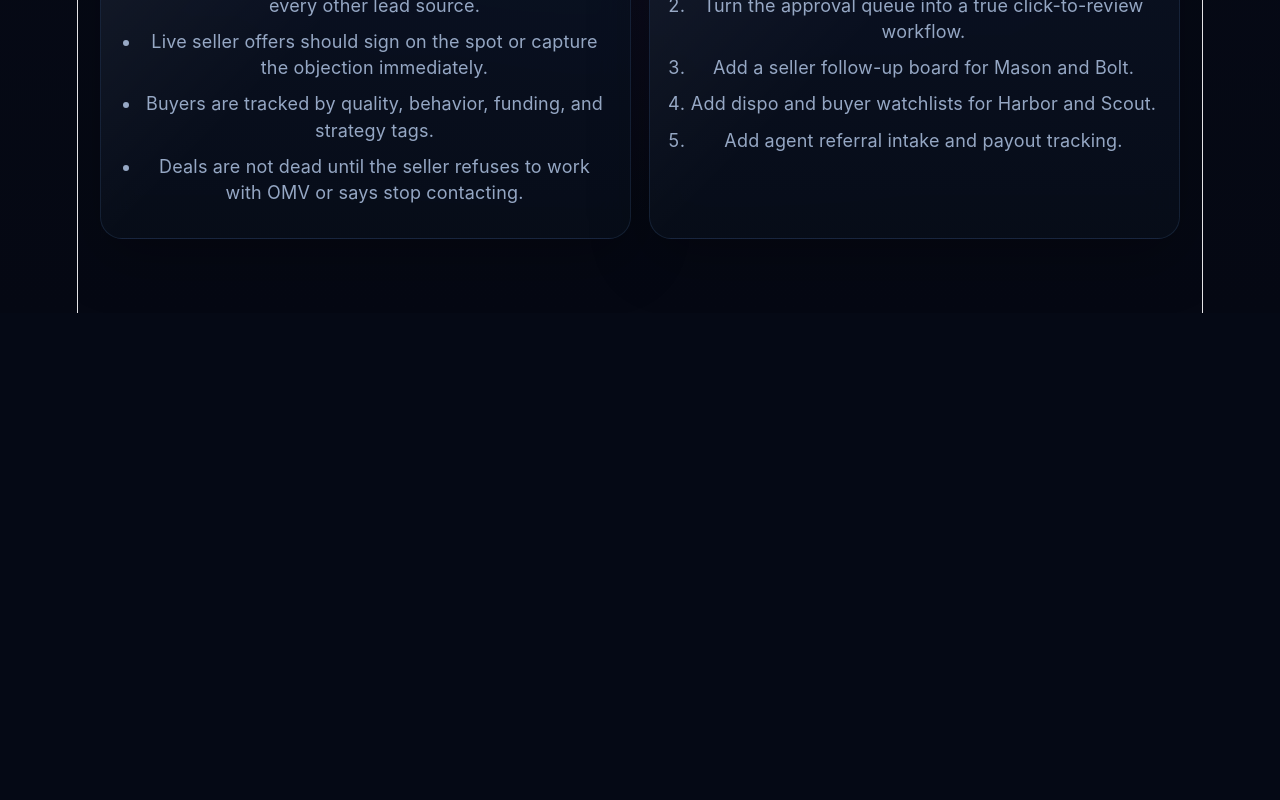
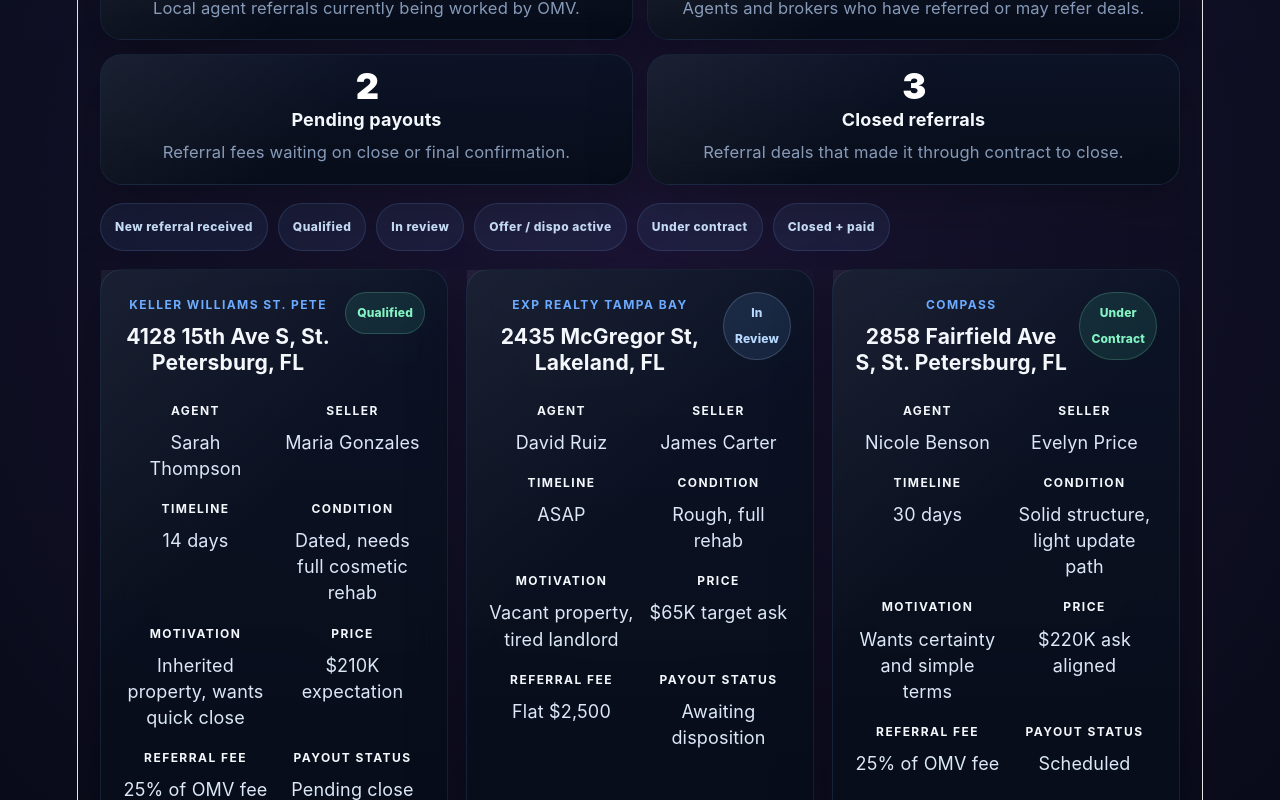
Before and after one commit to JustinOMV/omv-command-center, a React (Vite) app in the folder omv-command-center/: page / in a window 1280 px wide. Shown: the part 4060-4860 px from the top of the page. Before the commit the page ends 4373 px from the top, so only its background shows below. Built offline with nearby package versions, Linux system fonts and the light colour scheme.

Commit message:
Add agent referral system to OMV command center

```diff
--- a/omv-command-center/src/App.css
+++ b/omv-command-center/src/App.css
@@ -407,6 +407,28 @@ h1 {
   grid-template-columns: repeat(auto-fit, minmax(280px, 1fr));
 }
 
+.referral-grid {
+  grid-template-columns: repeat(auto-fit, minmax(340px, 1fr));
+}
+
+.referral-stage-strip {
+  display: flex;
+  flex-wrap: wrap;
+  gap: 10px;
+  margin: 18px 0;
+}
+
+.stage-pill {
+  padding: 10px 14px;
+  border-radius: 999px;
+  font-size: 12px;
+  font-weight: 800;
+  letter-spacing: 0.04em;
+  color: #cfe5ff;
+  border: 1px solid rgba(125, 180, 255, 0.16);
+  background: rgba(110, 177, 255, 0.08);
+}
+
 .approval-card-top {
   display: flex;
   justify-content: space-between;
@@ -423,6 +445,23 @@ h1 {
 .approval-meta-grid p {
   margin: 6px 0 0;
   color: #dce8f8;
+}
+
+.referral-meta-grid {
+  margin-top: 6px;
+}
+
+.chip.qualified,
+.chip.under-contract {
+  background: rgba(56, 215, 162, 0.12);
+  color: #84f4c4;
+  border-color: rgba(132, 244, 196, 0.2);
+}
+
+.chip.in-review {
+  background: rgba(110, 177, 255, 0.12);
+  color: #b7d9ff;
+  border-color: rgba(183, 217, 255, 0.2);
 }
 
 .rules-list li,
--- a/omv-command-center/src/App.jsx
+++ b/omv-command-center/src/App.jsx
@@ -182,6 +182,64 @@ const approvalQueue = [
   },
 ]
 
+const referralMetrics = [
+  { label: 'Open referrals', value: '6', hint: 'Local agent referrals currently being worked by OMV.' },
+  { label: 'Agent partners', value: '14', hint: 'Agents and brokers who have referred or may refer deals.' },
+  { label: 'Pending payouts', value: '2', hint: 'Referral fees waiting on close or final confirmation.' },
+  { label: 'Closed referrals', value: '3', hint: 'Referral deals that made it through contract to close.' },
+]
+
+const referrals = [
+  {
+    agent: 'Sarah Thompson',
+    brokerage: 'Keller Williams St. Pete',
+    seller: 'Maria Gonzales',
+    property: '4128 15th Ave S, St. Petersburg, FL',
+    timeline: '14 days',
+    motivation: 'Inherited property, wants quick close',
+    condition: 'Dated, needs full cosmetic rehab',
+    price: '$210K expectation',
+    fee: '25% of OMV fee',
+    payout: 'Pending close',
+    status: 'Qualified',
+  },
+  {
+    agent: 'David Ruiz',
+    brokerage: 'EXP Realty Tampa Bay',
+    seller: 'James Carter',
+    property: '2435 McGregor St, Lakeland, FL',
+    timeline: 'ASAP',
+    motivation: 'Vacant property, tired landlord',
+    condition: 'Rough, full rehab',
+    price: '$65K target ask',
+    fee: 'Flat $2,500',
+    payout: 'Awaiting disposition',
+    status: 'In Review',
+  },
+  {
+    agent: 'Nicole Benson',
+    brokerage: 'Compass',
+    seller: 'Evelyn Price',
+    property: '2858 Fairfield Ave S, St. Petersburg, FL',
+    timeline: '30 days',
+    motivation: 'Wants certainty and simple terms',
+    condition: 'Solid structure, light update path',
+    price: '$220K ask aligned',
+    fee: '25% of OMV fee',
+    payout: 'Scheduled',
+    status: 'Under Contract',
+  },
+]
+
+const referralStages = [
+  'New referral received',
+  'Qualified',
+  'In review',
+  'Offer / dispo active',
+  'Under contract',
+  'Closed + paid',
+]
+
 const systemRules = [
   'Nothing sends externally without JJ approval.',
   'PPL seller automation stays separate from CMS and every other lead source.',
@@ -359,6 +417,74 @@ function App() {
         </div>
       </section>
 
+      <section className="section-block">
+        <div className="section-head">
+          <h2>Agent referral system</h2>
+          <p>Track who referred the deal, what the seller needs, and what OMV owes if the deal closes.</p>
+        </div>
+        <div className="approval-metric-grid">
+          {referralMetrics.map((metric) => (
+            <div key={metric.label} className="metric-card approval-metric-card">
+              <span className="metric-value">{metric.value}</span>
+              <span className="metric-label">{metric.label}</span>
+              <span className="metric-hint">{metric.hint}</span>
+            </div>
+          ))}
+        </div>
+        <div className="referral-stage-strip">
+          {referralStages.map((stage) => (
+            <div key={stage} className="stage-pill">{stage}</div>
+          ))}
+        </div>
+        <div className="approval-queue-list referral-grid">
+          {referrals.map((referral) => (
+            <article key={`${referral.agent}-${referral.property}`} className="approval-card referral-card">
+              <div className="approval-card-top">
+                <div>
+                  <p className="lane">{referral.brokerage}</p>
+                  <h3>{referral.property}</h3>
+                </div>
+                <span className={`chip ${referral.status.toLowerCase().replace(/\s+/g, '-')}`}>{referral.status}</span>
+              </div>
+              <div className="approval-meta-grid referral-meta-grid">
+                <div>
+                  <span className="micro-label">Agent</span>
+                  <p>{referral.agent}</p>
+                </div>
+                <div>
+                  <span className="micro-label">Seller</span>
+                  <p>{referral.seller}</p>
+                </div>
+                <div>
+                  <span className="micro-label">Timeline</span>
+                  <p>{referral.timeline}</p>
+                </div>
+                <div>
+                  <span className="micro-label">Condition</span>
+                  <p>{referral.condition}</p>
+                </div>
+                <div>
+                  <span className="micro-label">Motivation</span>
+                  <p>{referral.motivation}</p>
+                </div>
+                <div>
+                  <span className="micro-label">Price</span>
+                  <p>{referral.price}</p>
+                </div>
+                <div>
+                  <span className="micro-label">Referral fee</span>
+                  <p>{referral.fee}</p>
+                </div>
+                <div>
+                  <span className="micro-label">Payout status</span>
+                  <p>{referral.payout}</p>
+                </div>
+              </div>
+            </article>
+          ))}
+        </div>
+      </section>
+
       <section className="section-block two-col">
         <div className="panel">
           <div className="section-head compact">
@@ -380,9 +506,9 @@ function App() {
           <ol className="build-list">
             <li>Connect live FUB and Zap status into the dashboard.</li>
             <li>Turn the approval queue into a true click-to-review workflow.</li>
+            <li>Turn referrals into a searchable intake and payout pipeline.</li>
             <li>Add a seller follow-up board for Mason and Bolt.</li>
             <li>Add dispo and buyer watchlists for Harbor and Scout.</li>
-            <li>Add agent referral intake and payout tracking.</li>
           </ol>
         </div>
       </section>
```
